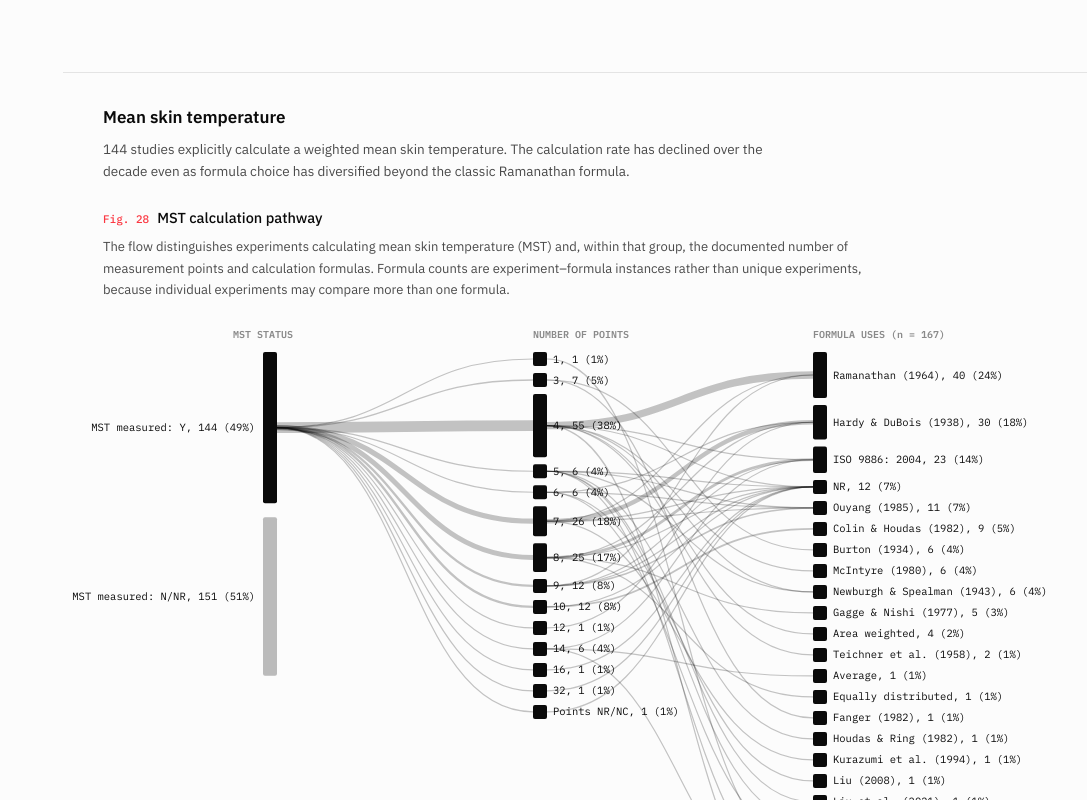
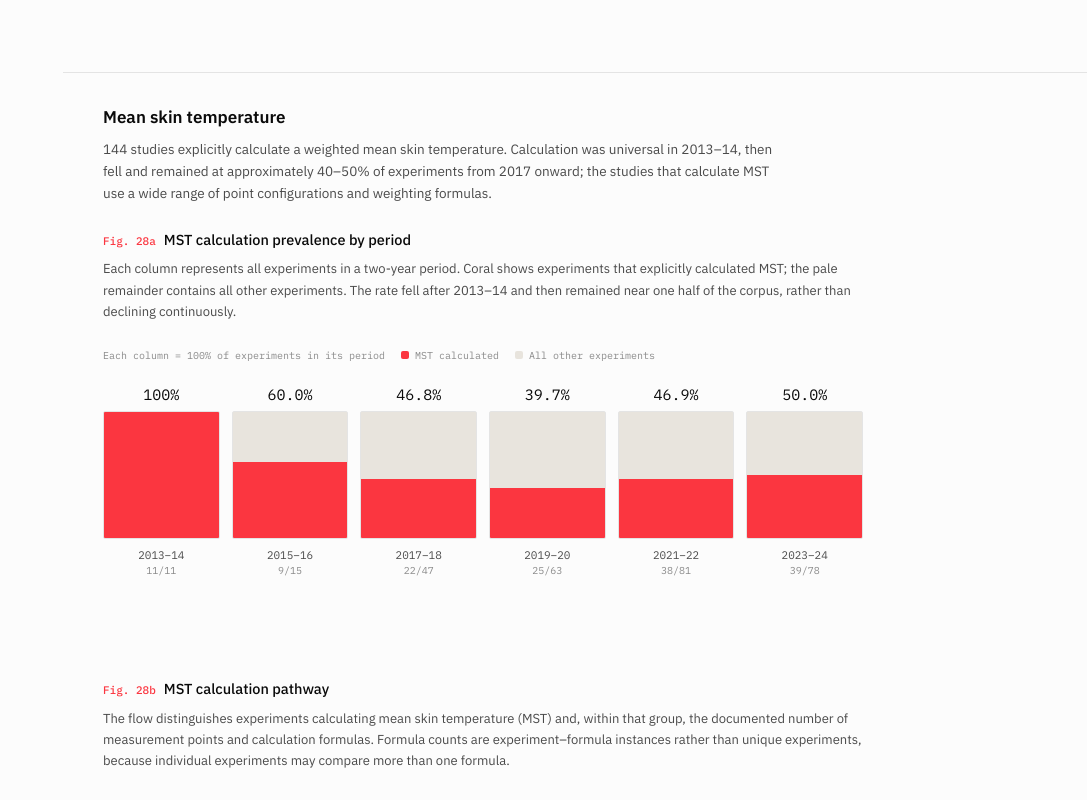
Before and after one commit to bilgekobas/indoor-thermal-physiology-metadata-atlas, a React (Vite) app: page /body in a window 1280 px wide. Shown: the part 9300-10100 px from the top of the page, without its empty margins (193-1280 px from the left). Built offline with nearby package versions, Linux system fonts and the light colour scheme.

Commit message:
Add MST calculation prevalence progression

```diff
--- a/src/pages/ChapterBody.jsx
+++ b/src/pages/ChapterBody.jsx
@@ -455,6 +455,45 @@ function SignalSensorBrandSankey({ overall, signalTotals, signalInstanceTotals,
 
 
 
+function MstCalculationPrevalence({ mst }) {
+  const byPeriod = mst.periods.map((period) => {
+    const statuses = mst.calc_rate_by_period.filter((r) => r.period === period)
+    const calculated = statuses
+      .filter((r) => r['physio-mst-calculated'] === 'Y')
+      .reduce((sum, r) => sum + r.count, 0)
+    const total = statuses.reduce((sum, r) => sum + r.count, 0)
+    return { period, calculated, total, share: total ? (calculated / total) * 100 : 0 }
+  })
+
+  return (
+    <div className="max-w-[760px]">
+      <div className="flex flex-wrap items-center gap-x-4 gap-y-1 mb-4 font-data text-[10px] text-inkfaint">
+        <span>Each column = 100% of experiments in its period</span>
+        <span className="inline-flex items-center gap-1.5"><span className="w-2 h-2 rounded-sm bg-[#FB3640]" />MST calculated</span>
+        <span className="inline-flex items-center gap-1.5"><span className="w-2 h-2 rounded-sm bg-[#E8E4DD]" />All other experiments</span>
+      </div>
+      <div className="overflow-x-auto">
+        <div className="grid grid-cols-6 gap-3 min-w-[650px]">
+          {byPeriod.map(({ period, calculated, total, share }) => (
+            <div key={period} className="min-w-0 text-center">
+              <div className="h-7 flex items-end justify-center font-data text-[15px] text-ink tabular-nums">
+                {share.toFixed(share === 100 ? 0 : 1)}%
+              </div>
+              <div
+                className="relative h-32 mt-1 overflow-hidden rounded-sm border border-line bg-[#E8E4DD]"
+                title={`${period}: ${calculated} of ${total} experiments (${share.toFixed(1)}%) explicitly calculated MST`}
+              >
+                <div className="absolute inset-x-0 bottom-0 bg-[#FB3640]" style={{ height: `${share}%` }} />
+              </div>
+              <div className="mt-2 font-data text-[11px] text-inkmid">{period}</div>
+              <div className="font-data text-[10px] text-inkfaint tabular-nums">{calculated}/{total}</div>
+            </div>
+          ))}
+        </div>
+      </div>
+    </div>
+  )
+}
 
 function MstSankey({ mst, totalExperiments }) {
   const { tip, showTip, moveTip, hideTip } = useTooltip()
@@ -874,9 +913,13 @@ export default function ChapterBody({ data }) {
 
       <ChapterSection
         title="Mean skin temperature"
-        intro={`${mst.n_mst_studies} studies explicitly calculate a weighted mean skin temperature. The calculation rate has declined over the decade even as formula choice has diversified beyond the classic Ramanathan formula.`}
+        intro={`${mst.n_mst_studies} studies explicitly calculate a weighted mean skin temperature. Calculation was universal in 2013–14, then fell and remained at approximately 40–50% of experiments from 2017 onward; the studies that calculate MST use a wide range of point configurations and weighting formulas.`}
       >
-        <FigureCard figNumber={figNum('mst-calc-pathway')} title="MST calculation pathway" plotWidth={980} commentary="The flow distinguishes experiments calculating mean skin temperature (MST) and, within that group, the documented number of measurement points and calculation formulas. Formula counts are experiment–formula instances rather than unique experiments, because individual experiments may compare more than one formula.">
+        <FigureCard figNumber={figNum('mst-calc-pathway', 'a')} title="MST calculation prevalence by period" plotWidth={980} commentary="Each column represents all experiments in a two-year period. Coral shows experiments that explicitly calculated MST; the pale remainder contains all other experiments. The rate fell after 2013–14 and then remained near one half of the corpus, rather than declining continuously.">
+          <MstCalculationPrevalence mst={mst} />
+        </FigureCard>
+
+        <FigureCard figNumber={figNum('mst-calc-pathway', 'b')} title="MST calculation pathway" plotWidth={980} commentary="The flow distinguishes experiments calculating mean skin temperature (MST) and, within that group, the documented number of measurement points and calculation formulas. Formula counts are experiment–formula instances rather than unique experiments, because individual experiments may compare more than one formula.">
           <MstSankey mst={mst} totalExperiments={summary.n_experiments} />
         </FigureCard>
 
```
